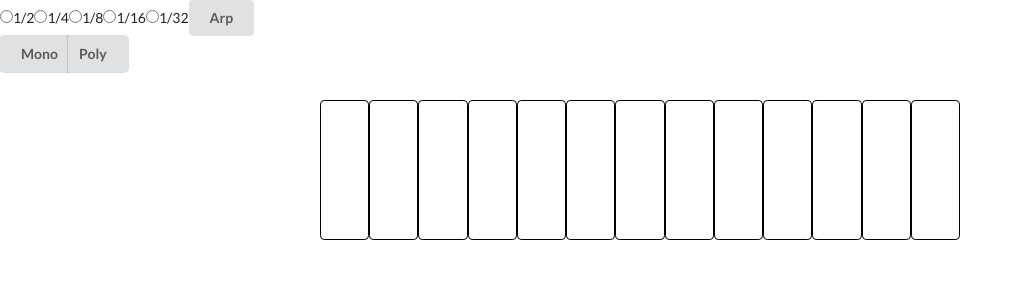
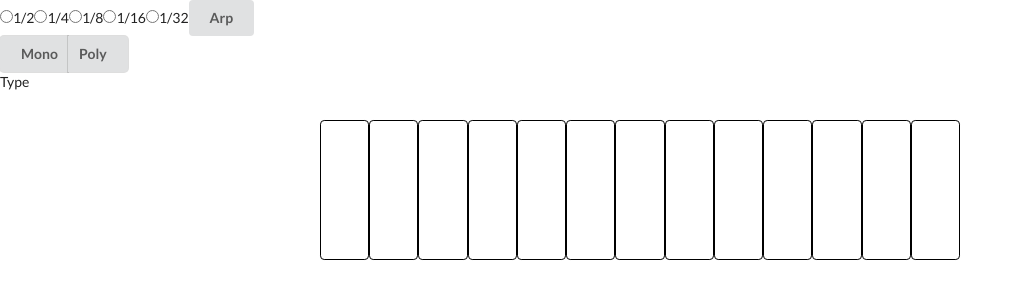
Before and after one commit to hoshikitsunoda/react-synth, a React (Create React App) app: page / in a window 1280 px wide. Shown: the top 300 px of the page, without its empty margins (0-1023 px from the left). Built offline with nearby package versions, Linux system fonts and the light colour scheme.

Commit message:
imported SynthType in ControlPanel #1

```diff
--- a/src/components/ControlPanel.js
+++ b/src/components/ControlPanel.js
@@ -1,12 +1,14 @@
 import React from 'react'
 import Arpeggiator from './Arpeggiator'
 import MonoPoly from './MonoPoly'
+import SynthType from './SynthType'
 
 const ControlPanel = props => {
   return (
     <div>
       <Arpeggiator sendData={props.sendData} sequencer={props.sequencer} />
       <MonoPoly changeVoice={props.changeVoice} />
+      <SynthType />
     </div>
   )
 }
```
